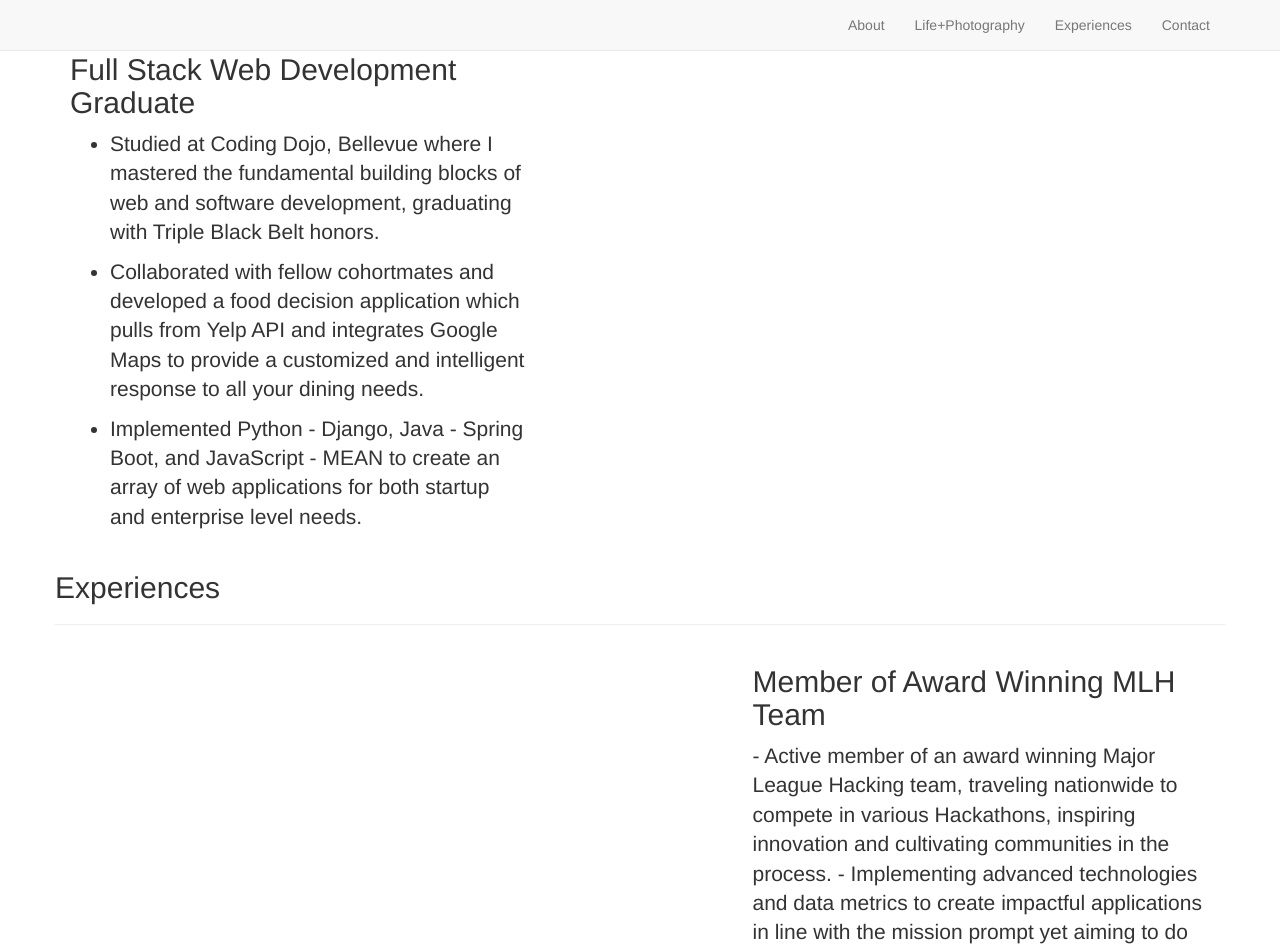
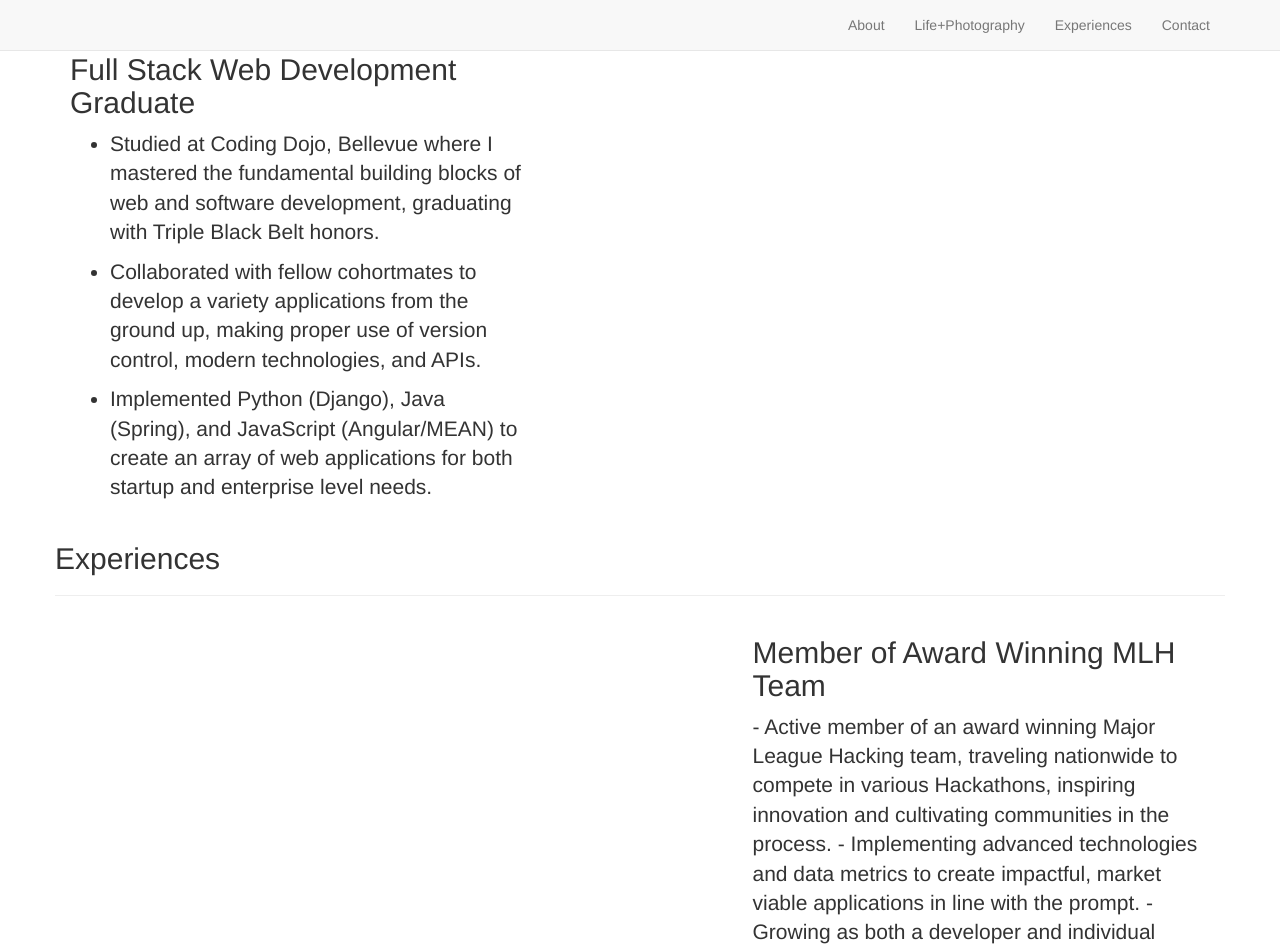
Before and after one commit to jawang94/jawang94.github.io, a Jekyll site: the page built from _posts/1999-12-1-exp.markdown, in a window 1280 px wide and 1400 px high, scrolled down 838 px. Shown: the top 951 px of the window. Built offline with Jekyll 4.4.1, drawn with Linux system fonts in a browser that asks for light colours; nearby versions of some CDN libraries; library files that are not in the unit come from our copies; some of the changed text lies outside the part shown.

Commit message:
_posts update

```diff
--- a/_posts/1999-12-1-exp.markdown
+++ b/_posts/1999-12-1-exp.markdown
@@ -8,6 +8,6 @@ description: |
 
 - Studied at Coding Dojo, Bellevue where I mastered the fundamental building blocks of web and software development, graduating with Triple Black Belt honors.
 
-- Collaborated with fellow cohortmates and developed a food decision application which pulls from Yelp API and integrates Google Maps to provide a customized and intelligent response to all your dining needs.
+- Collaborated with fellow cohortmates to develop a variety applications from the ground up, making proper use of version control, modern technologies, and APIs.
 
-- Implemented Python - Django, Java - Spring Boot, and JavaScript - MEAN to create an array of web applications for both startup and enterprise level needs.
+- Implemented Python (Django), Java (Spring), and JavaScript (Angular/MEAN) to create an array of web applications for both startup and enterprise level needs.
--- a/_posts/2000-1-1-exp.markdown
+++ b/_posts/2000-1-1-exp.markdown
@@ -8,6 +8,6 @@ description: |
 
 - Active member of an award winning Major League Hacking team, traveling nationwide to compete in various Hackathons, inspiring innovation and cultivating communities in the process.
 
-- Implementing advanced technologies and data metrics to create impactful applications in line with the mission prompt yet aiming to do so much more.
+- Implementing advanced technologies and data metrics to create impactful, market viable applications in line with the prompt.
 
-- Growing as a developer through positive feedback from both respected judges and amazing peers alike.
+- Growing as both a developer and individual through constructive feedback from both respected judges and amazing peers.
```
